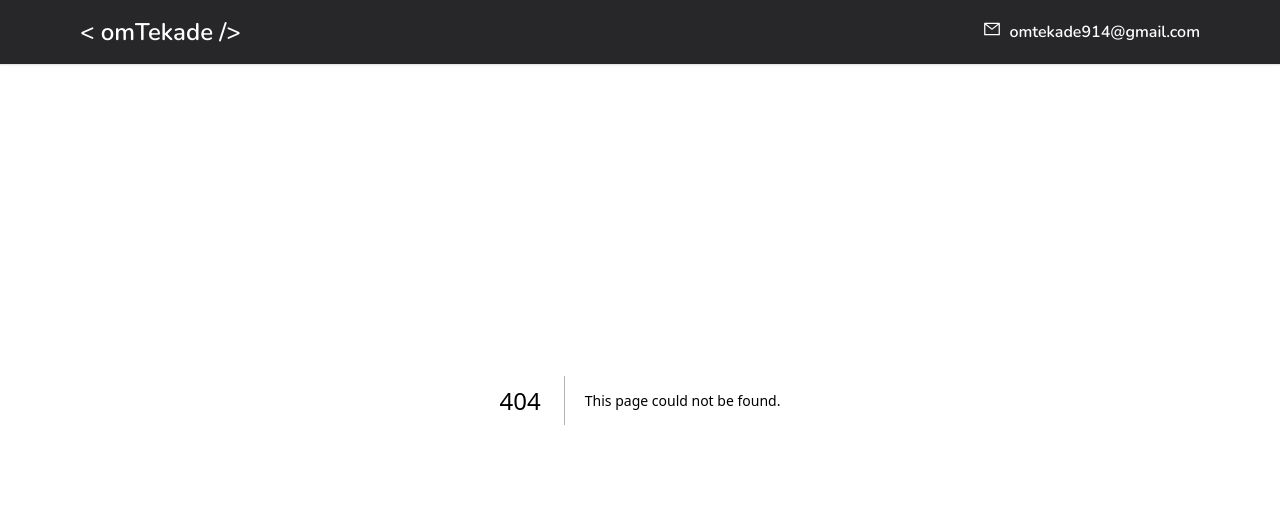
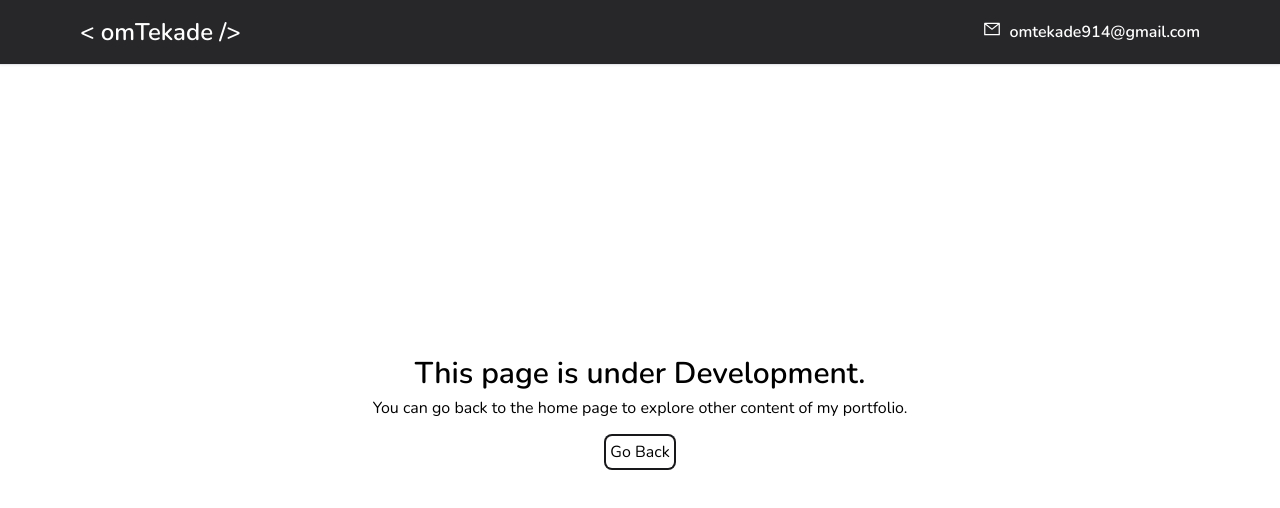
Before and after one commit to NegativE333/portfolio2.0, a Next.js app: page /emptyPage in a window 1280 px wide. Before the commit this address had no page. Shown: the top 508 px of the page. Built offline with nearby package versions, Linux system fonts and the light colour scheme.

Commit message:
emptyPage added for under development pages

```diff
--- /dev/null
+++ b/app/emptyPage/loading.tsx
@@ -0,0 +1,9 @@
+const loading = () => {
+    return(
+        <div>
+            Loading
+        </div>
+    )
+}
+
+export default loading;
--- /dev/null
+++ b/app/emptyPage/page.tsx
@@ -0,0 +1,29 @@
+'use client';
+
+import { useRouter } from "next/navigation";
+
+
+const EmptyPage = () => {
+
+    const router = useRouter();
+    return(
+        <div className="lg:h-[95vh] pt-16 flex flex-col justify-center items-center gap-4">
+            <div className="text-center">
+                <h1 className="text-3xl font-semibold">This page is under Development.</h1>
+                <p className="mt-1">
+                    You can go back to the home page to explore other content of my portfolio.
+                </p>
+            </div>
+            <div>
+                <button
+                    className="p-1 ring-2 ring-zinc-900 rounded-md hover:bg-black hover:text-white hover:ring-white"
+                    onClick={() => router.push('/')}
+                >
+                    Go Back
+                </button>
+            </div>
+        </div>
+    )
+}
+
+export default EmptyPage;
--- /dev/null
+++ b/app/loading.tsx
@@ -0,0 +1,9 @@
+const loading = () => {
+    return(
+        <div className="lg:h-[95vh] flex flex-col justify-center items-center">
+            Loading...
+        </div>
+    )
+}
+
+export default loading;
--- a/app/projects/Projects.tsx
+++ b/app/projects/Projects.tsx
@@ -5,6 +5,7 @@ import Heading from "../components/Heading";
 import Card from "../components/card/Card";
 import { useInView } from 'react-intersection-observer';
 import { useEffect } from "react";
+import { useRouter } from "next/navigation";
 
 const data = [
   {
@@ -62,10 +63,12 @@ const Projects = () => {
   const [ref, inView] = useInView();
   const animation = useAnimation();
 
+  const router = useRouter();
+
   return (
     <div
       ref={ref}
-      className="lg:h-[95vh] relative pb-6 overflow-hidden lg:mt-1 mt-10">
+      className="lg:h-[95vh] h-full relative pb-16 lg:pb-4 overflow-hidden lg:mt-1 mt-10">
       <Heading
         title="Projects"
         subTitle="A Showcase of Web Development Projects"
@@ -106,7 +109,9 @@ const Projects = () => {
       <motion.div
         whileHover={{backgroundColor: 'black', color: 'white'}}
         transition={{type: 'tween', duration: 3}}
-        className="absolute right-0 lg:bottom-16 bottom-0 font-bold cursor-pointer p-1 rounded-md">
+        className="absolute right-[30%] lg:right-1 lg:bottom-[2.5rem] bottom-1 font-bold cursor-pointer p-1 rounded-md ring-2 ring-black hover:ring-white "
+        onClick={() => router.push('/emptyPage')}
+      >
           More Projects -&gt;
       </motion.div>
     </div>
```
